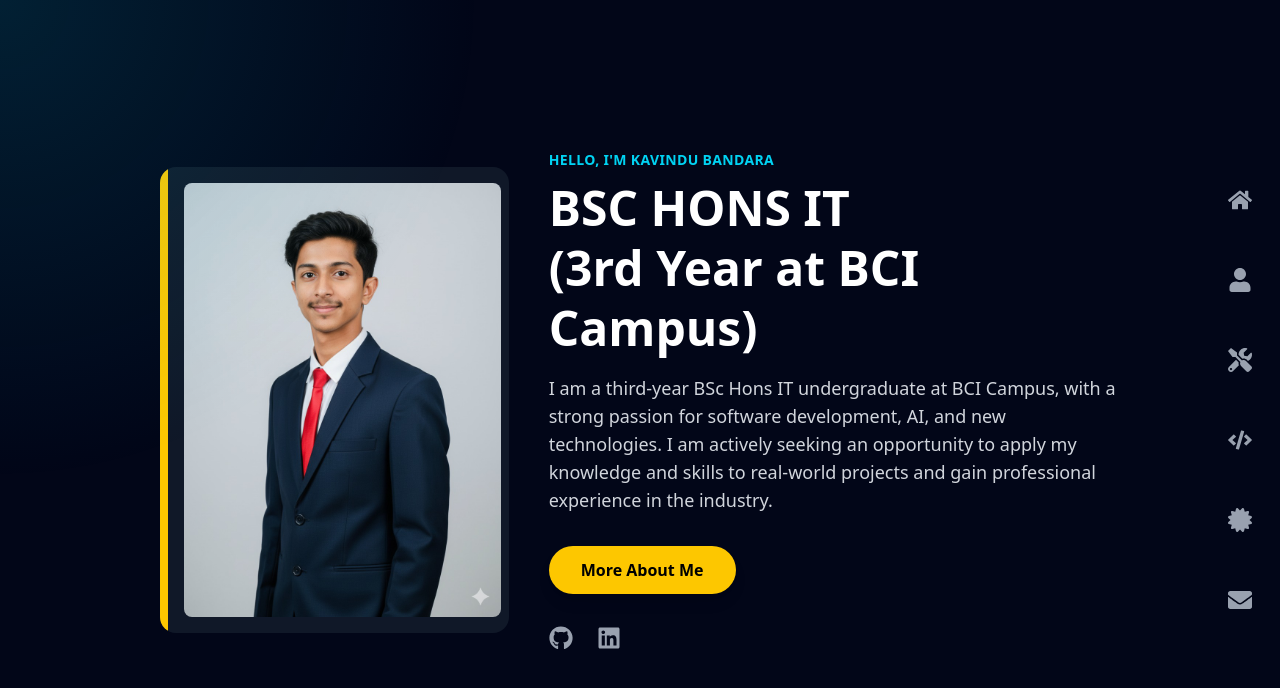
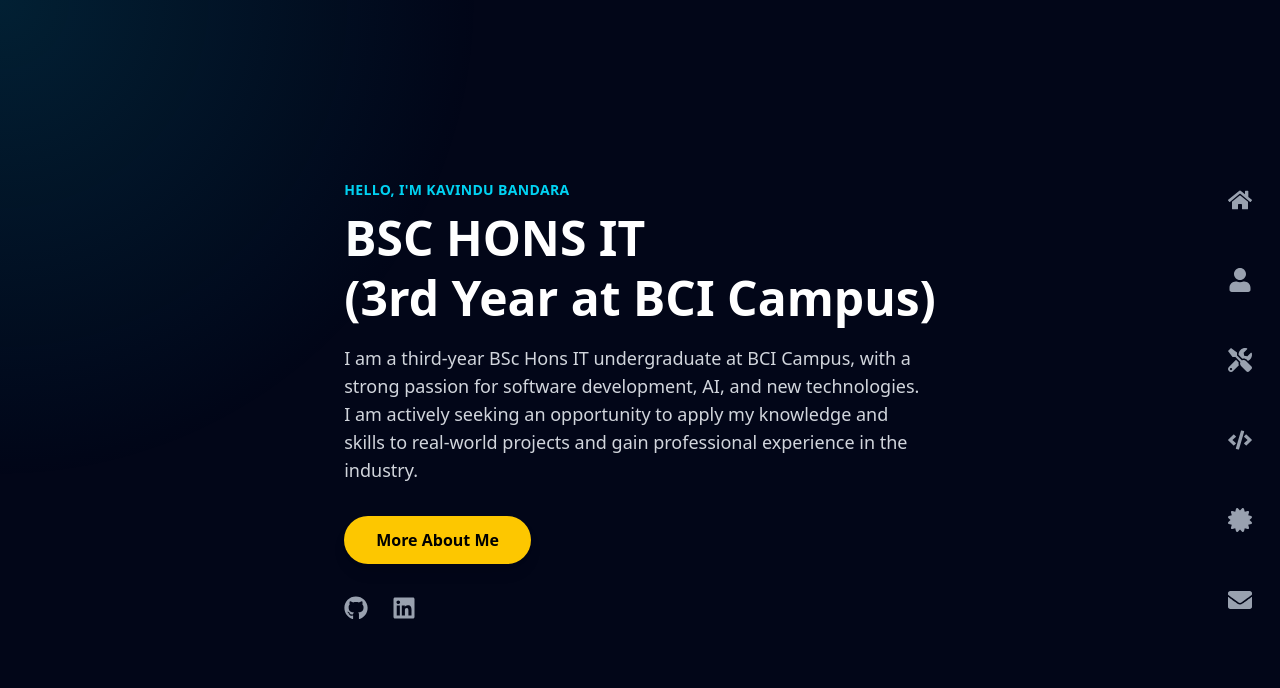
Before and after one commit to kaviduhimansa/kavidu-himansa-portfolio, a React (Vite) app: page / in a window 1280 px wide. Shown: the top 688 px of the page. Built offline with nearby package versions, Linux system fonts and the light colour scheme.

Commit message:
Remove profile picture section from HeroSection component

```diff
--- a/src/component/HeroSection.jsx
+++ b/src/component/HeroSection.jsx
@@ -1,7 +1,5 @@
 import React from 'react';
 import { FaGithub, FaLinkedin, FaMedium, FaHome, FaUser, FaTools, FaCode, FaCertificate, FaEnvelope } from 'react-icons/fa';
-// MAKE SURE THIS PATH MATCHES YOUR ACTUAL IMAGE FILE
-import newProfilePic from '../assets/WhatsApp Image 2025-09-07 at 12.14.27_c62ea22e.jpg';
 
 const HeroSection = () => {
   return (
@@ -46,16 +44,6 @@ const HeroSection = () => {
       {/* --- MAIN CONTENT --- */}
       <div className="flex flex-col md:flex-row items-center justify-center max-w-5xl mx-auto p-8 rounded-lg">
 
-        {/* Profile Picture Section */}
-        <div className="relative p-2 md:p-4 bg-gray-900 rounded-2xl md:mr-10 mb-8 md:mb-0 overflow-hidden">
-          <div className="absolute top-0 left-0 w-2 h-full bg-yellow-400 rounded-l-2xl"></div>
-          <img
-            src={newProfilePic}
-            alt="New Profile Picture"
-            className="relative w-64 h-auto md:w-80 md:h-auto object-contain rounded-lg ml-2"
-          />
-        </div>
-
         {/* Text Section */}
         <div className="text-center md:text-left">
           <p className="text-sm text-cyan-400 mb-2 font-semibold tracking-wide">HELLO, I'M KAVINDU BANDARA</p>
```
